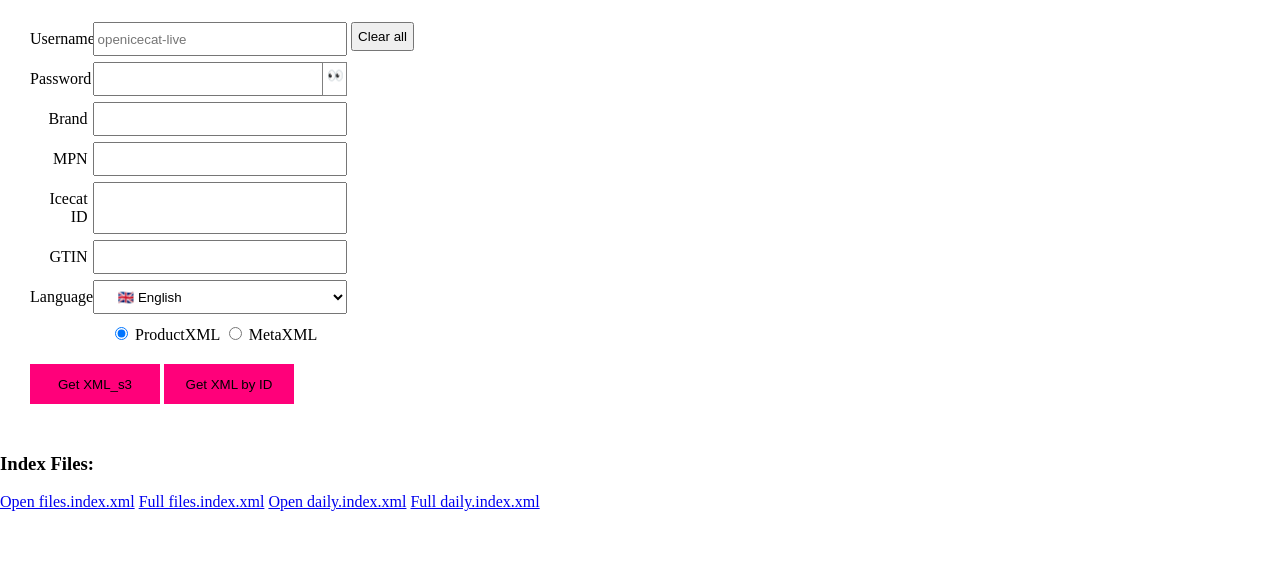
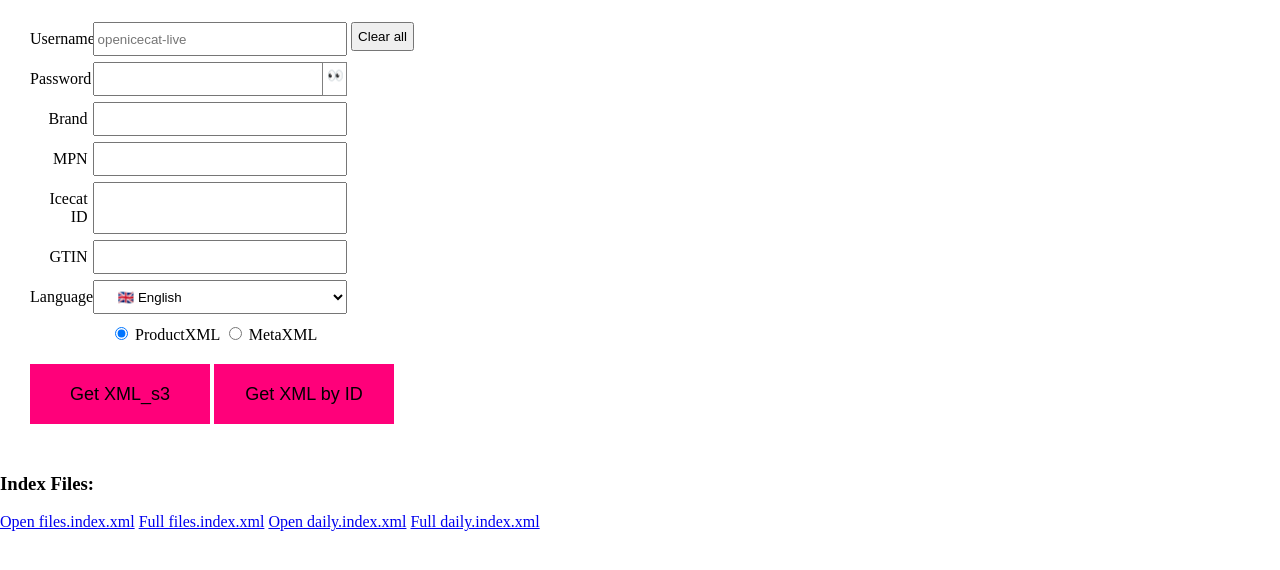
Before and after one commit to new-house-drive/FrostKitty, a website: page public/index.html in a window 1280 px wide. Shown: the part 94-664 px from the top of the page. Drawn offline with Linux system fonts and the light colour scheme.

Commit message:
view-nav-button design change

```diff
--- a/public/css/style.css
+++ b/public/css/style.css
@@ -50,8 +50,9 @@
     padding: 10px;
     margin-top: 10px;
     /* margin-left: 20%; */
-    width: 130px;
-    min-height: 40px;
+    width: 180px;
+    min-height: 60px;
+    font-size: large;
 }
 
 .input-form-field {
```
